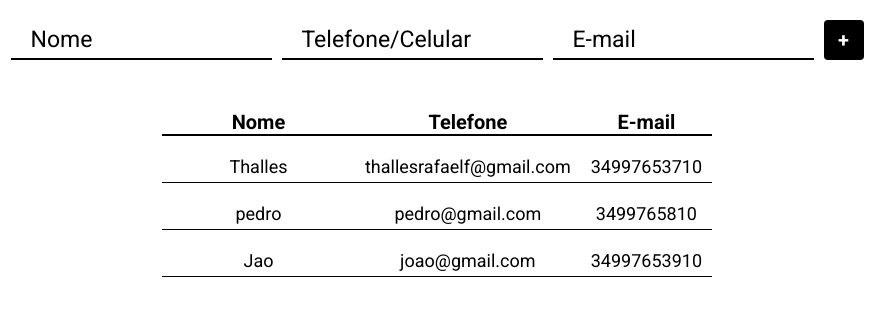
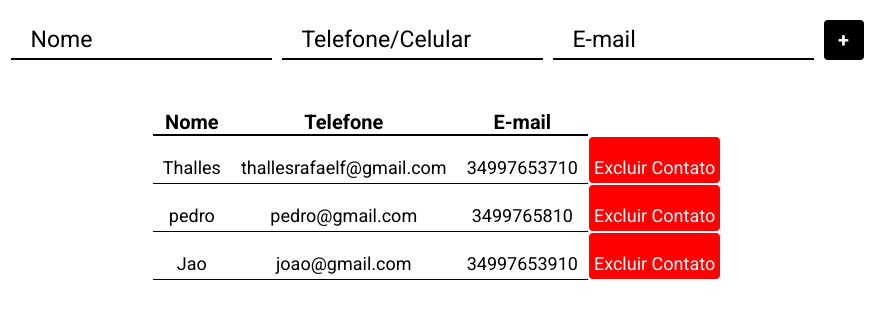
Before and after one commit to thallesrafaell/lista-contatos-react-redux, a React (Create React App) app: page / in a window 1280 px wide. Shown: the top 318 px of the page, without its empty margins (203-1098 px from the left). Built offline with nearby package versions, Linux system fonts and the light colour scheme.

Commit message:
Criando reducer para exluir contato

```diff
--- a/src/components/Tabela/index.tsx
+++ b/src/components/Tabela/index.tsx
@@ -1,32 +1,26 @@
 import { useSelector } from 'react-redux'
 
 import { RootReducer } from '../../store'
+import { excluir } from '../../store/reducers/contatos'
+import { useDispatch } from 'react-redux'
 
-import { Table, Td, Th } from './styles'
+import { Table, Td, Th, TdExcluir } from './styles'
+import Contatos from '../../models/Contatos'
 
-const Tabela = () => {
+type Props = Contatos
+
+const Tabela = ({ nome, numero, email }: Props) => {
   const { itens } = useSelector((state: RootReducer) => state.cadastra)
+  const dispatch = useDispatch()
 
   return (
     <>
-      <Table cellSpacing={0}>
-        <thead>
-          <tr>
-            <Th>Nome </Th>
-            <Th>Telefone</Th>
-            <Th>E-mail</Th>
-          </tr>
-        </thead>
-        <tbody>
-          {itens.map((contato) => (
-            <tr key={contato.nome}>
-              <Td>{contato.nome}</Td>
-              <Td>{contato.email}</Td>
-              <Td>{contato.numero}</Td>
-            </tr>
-          ))}
-        </tbody>
-      </Table>
+      <Td>{nome}</Td>
+      <Td>{email}</Td>
+      <Td>{numero}</Td>
+      <TdExcluir onClick={() => dispatch(excluir(nome))}>
+        Excluir Contato
+      </TdExcluir>
     </>
   )
 }
--- a/src/components/Tabela/styles.ts
+++ b/src/components/Tabela/styles.ts
@@ -44,3 +44,13 @@ export const BotaoEditar = styled(Botao)`
     border-color: transparent;
   }
 `
+
+export const TdExcluir = styled(Td)`
+  padding: 20px 5px 5px;
+  border: 1.5px solid white;
+  background-color: red;
+  border-radius: 5px;
+  color: white;
+
+  cursor: pointer;
+`
--- a/src/containers/ListaContatos/index.tsx
+++ b/src/containers/ListaContatos/index.tsx
@@ -1,9 +1,32 @@
 import Tabela from '../../components/Tabela'
+import { useSelector } from 'react-redux'
+import { RootReducer } from '../../store/'
+import { Table, Th } from '../../components/Tabela/styles'
 
 const ListaContatos = () => {
+  const { itens } = useSelector((state: RootReducer) => state.cadastra)
   return (
     <>
-      <Tabela />
+      <Table cellSpacing={0}>
+        <thead>
+          <tr>
+            <Th>Nome </Th>
+            <Th>Telefone</Th>
+            <Th>E-mail</Th>
+          </tr>
+        </thead>
+        <tbody>
+          {itens.map((contato) => (
+            <tr key={contato.nome}>
+              <Tabela
+                nome={contato.nome}
+                email={contato.email}
+                numero={contato.numero}
+              />
+            </tr>
+          ))}
+        </tbody>
+      </Table>
     </>
   )
 }
--- a/src/store/reducers/contatos.ts
+++ b/src/store/reducers/contatos.ts
@@ -40,10 +40,15 @@ const contatosSlice = createSlice({
         console.log(action.payload)
         console.log(state)
       }
+    },
+    excluir: (state, action: PayloadAction<string>) => {
+      state.itens = [
+        ...state.itens.filter((contato) => contato.nome !== action.payload)
+      ]
     }
   }
 })
 
-export const { cadastrar } = contatosSlice.actions
+export const { cadastrar, excluir } = contatosSlice.actions
 
 export default contatosSlice.reducer
```
